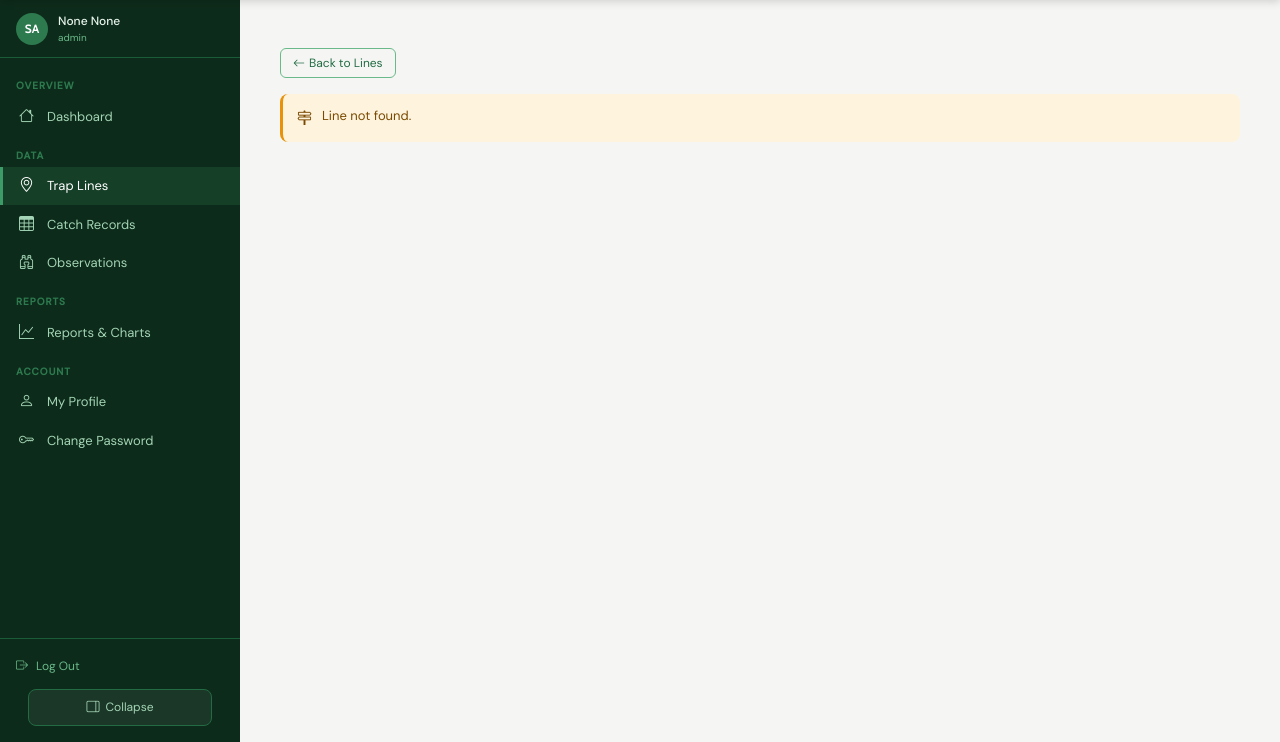
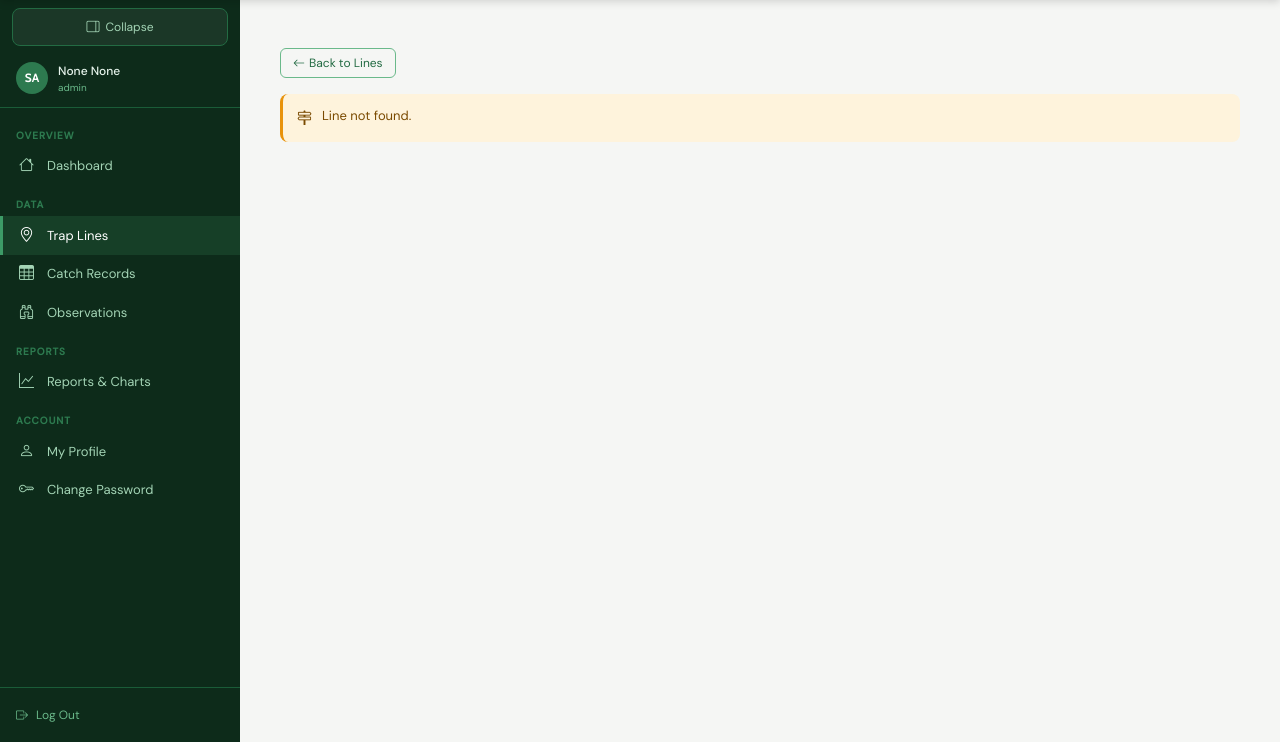
Before and after one commit to Dayoung3460/COMP639_Project_2_Huhu, a Flask app: page /lines/1 in a window 1280 px wide. Shown: the part 58-800 px from the top of the page. Run offline with Flask 3, Linux system fonts and the light colour scheme; the visitor is signed in with stand-in values (Sample User, id 1); data that the repository does not hold is empty; some libraries are stand-ins or nearby versions.

Commit message:
Fix sidebar scroll bug and move collapse toggle to top
base.html:
- Moved sidebar collapse toggle button to top of sidebar

custom.css:
- Removed overflow: hidden from .sidebar that was preventing
  internal scroll on short browser windows

```diff
--- a/app/templates/base.html
+++ b/app/templates/base.html
@@ -134,6 +134,10 @@
 
     {# ── Sidebar ── #}
     <aside class="sidebar" id="sidebar">
+        <button class="sidebar-toggle" id="sidebarToggle" title="Collapse sidebar">
+          <i class="bi bi-layout-sidebar-reverse" id="sidebarToggleIcon"></i>
+          <span class="toggle-label" id="sidebarToggleLabel">Collapse</span>
+        </button>
       <div class="sidebar-user">
         <div class="user-avatar">
           {{ (nav_first_name or session.get('username', 'U'))[:2].upper() }}
@@ -250,10 +254,6 @@
           <i class="bi bi-box-arrow-right"></i>
           <span class="link-text">Log Out</span>
         </a>
-        <button class="sidebar-toggle" id="sidebarToggle" title="Collapse sidebar">
-          <i class="bi bi-layout-sidebar-reverse" id="sidebarToggleIcon"></i>
-          <span class="toggle-label" id="sidebarToggleLabel">Collapse</span>
-        </button>
       </div>
     </aside>
     {# End sidebar #}
--- a/static/css/custom.css
+++ b/static/css/custom.css
@@ -253,7 +253,7 @@ h1, h2, h3, h4, h5, h6, .navbar-brand, .page-title {
 .sidebar-toggle .toggle-label { font-size: 12px; }
 
 /* ── Sidebar transition ──────────────────────── */
-.sidebar { transition: width 0.2s ease; overflow: hidden; }
+.sidebar { transition: width 0.2s ease; }
 
 /* ── Collapsed state ─────────────────────────── */
 .sidebar.collapsed { width: 52px; }
```
